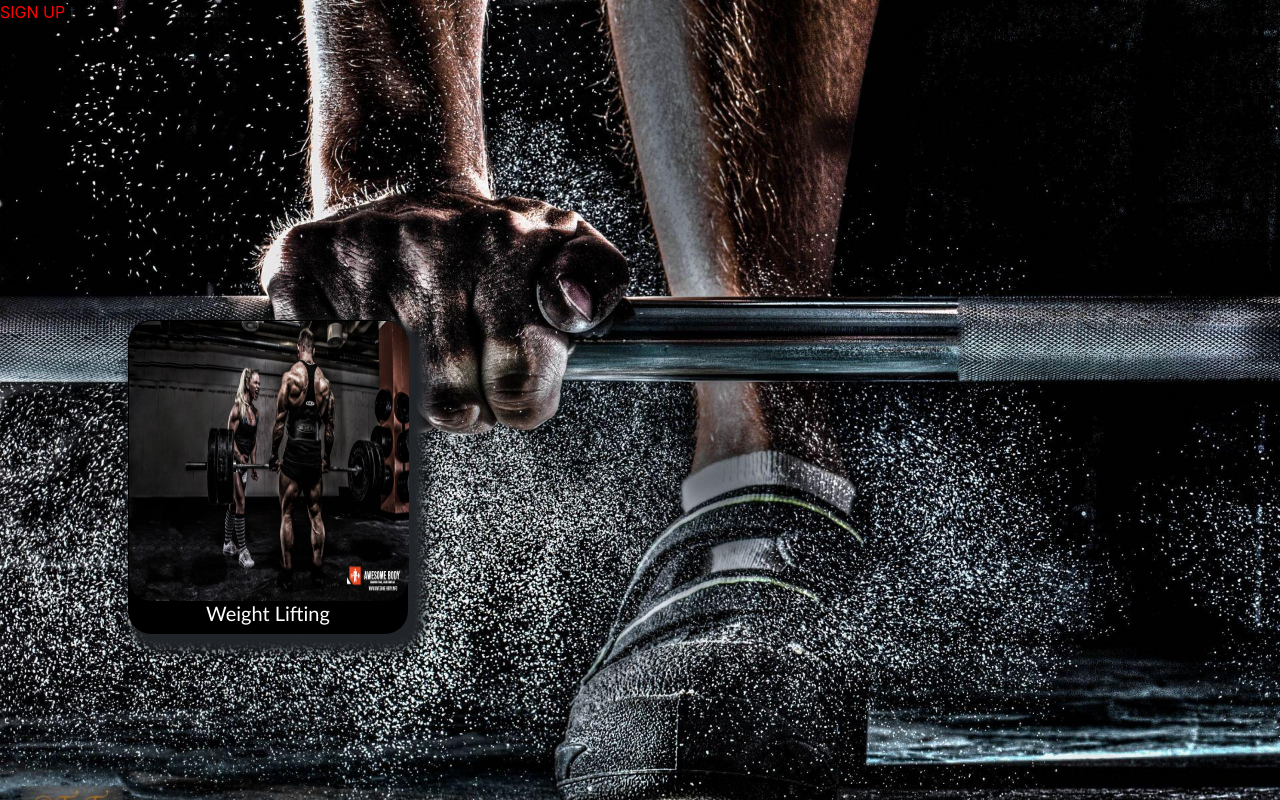
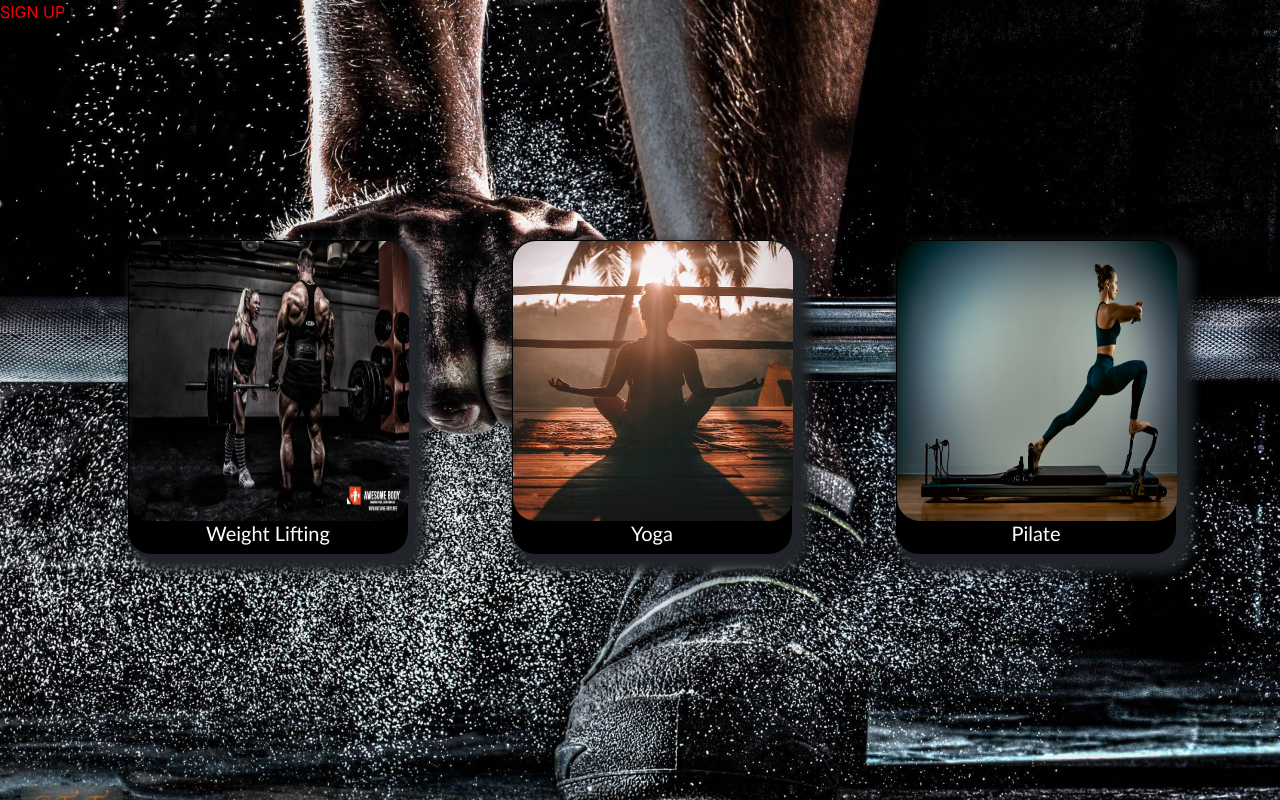
Before and after one commit to NeryCaballero/getflix-project, a PHP site: page / in a window 1280 px wide. Run offline with PHP 8.4, Linux system fonts and the light colour scheme.

Commit message:
working on it

```diff
--- a/index.html
+++ b/index.html
@@ -21,7 +21,14 @@
             <img src="images/wl.jpg" height="280" width="280">
             <h1>Weight Lifting</h1>
         </div>
-
+        <div class="submenu2">
+            <img src="images/yoga.jpeg" height="280" width="280">
+            <h1>Yoga</h1>
+        </div>
+        <div class="submenu3">
+            <img src="images/pilate.jpg" height="280" width="280">
+            <h1>Pilate</h1>
+        </div>
     </div>
 
     <a href="signup.php" style="color :red"> SIGN UP</a>
--- a/style.css
+++ b/style.css
@@ -17,14 +17,17 @@ body {
     text-align: center;
 }
 
+
+/* ---------------Submenu 1------------ */
+
 .submenu {
     border: 1px solid transparent;
     width: 280px;
     background-color: black;
     position: absolute;
     left: 10%;
-    top: 40%;
-    font-family: latha;
+    top: 30%;
+    font-family: candara;
     box-shadow: 9px 10px 11px 8px;
     border-radius: 23px;
 }
@@ -46,3 +49,61 @@ body {
 img {
     border-radius: 23px;
 }
+
+
+/* ---------------Submenu 2------------ */
+
+.submenu2 {
+    border: 1px solid transparent;
+    width: 280px;
+    background-color: black;
+    position: absolute;
+    left: 40%;
+    top: 30%;
+    font-family: candara;
+    box-shadow: 9px 10px 11px 8px;
+    border-radius: 23px;
+}
+
+.submenu2:hover {
+    color: silver;
+    box-shadow: 1px 2px 2px 11px;
+}
+
+.submenu2 h1 {
+    font-size: 20px;
+    font-family: candara;
+    font-weight: normal;
+    color: white;
+    text-align: center;
+    text-transform: capitalize;
+}
+
+
+/* ---------------Submenu 3------------ */
+
+.submenu3 {
+    border: 1px solid transparent;
+    width: 280px;
+    background-color: black;
+    position: absolute;
+    left: 70%;
+    top: 30%;
+    font-family: candara;
+    box-shadow: 9px 10px 11px 8px;
+    border-radius: 23px;
+}
+
+.submenu3:hover {
+    color: silver;
+    box-shadow: 1px 2px 2px 11px;
+}
+
+.submenu3 h1 {
+    font-size: 20px;
+    font-family: candara;
+    font-weight: normal;
+    color: white;
+    text-align: center;
+    text-transform: capitalize;
+}
```
Also changed, not shown: images/pilate.jpg (added).
